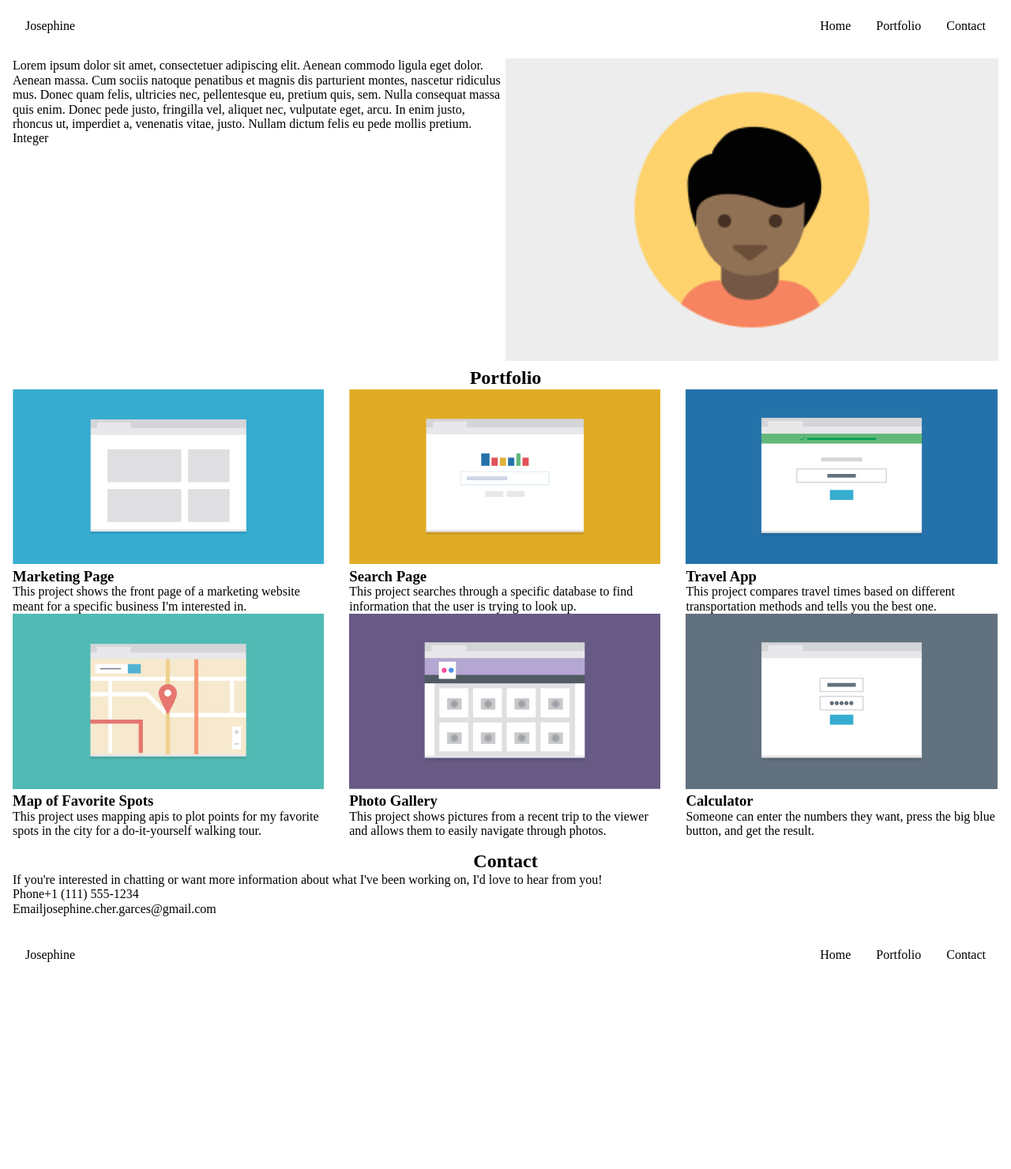
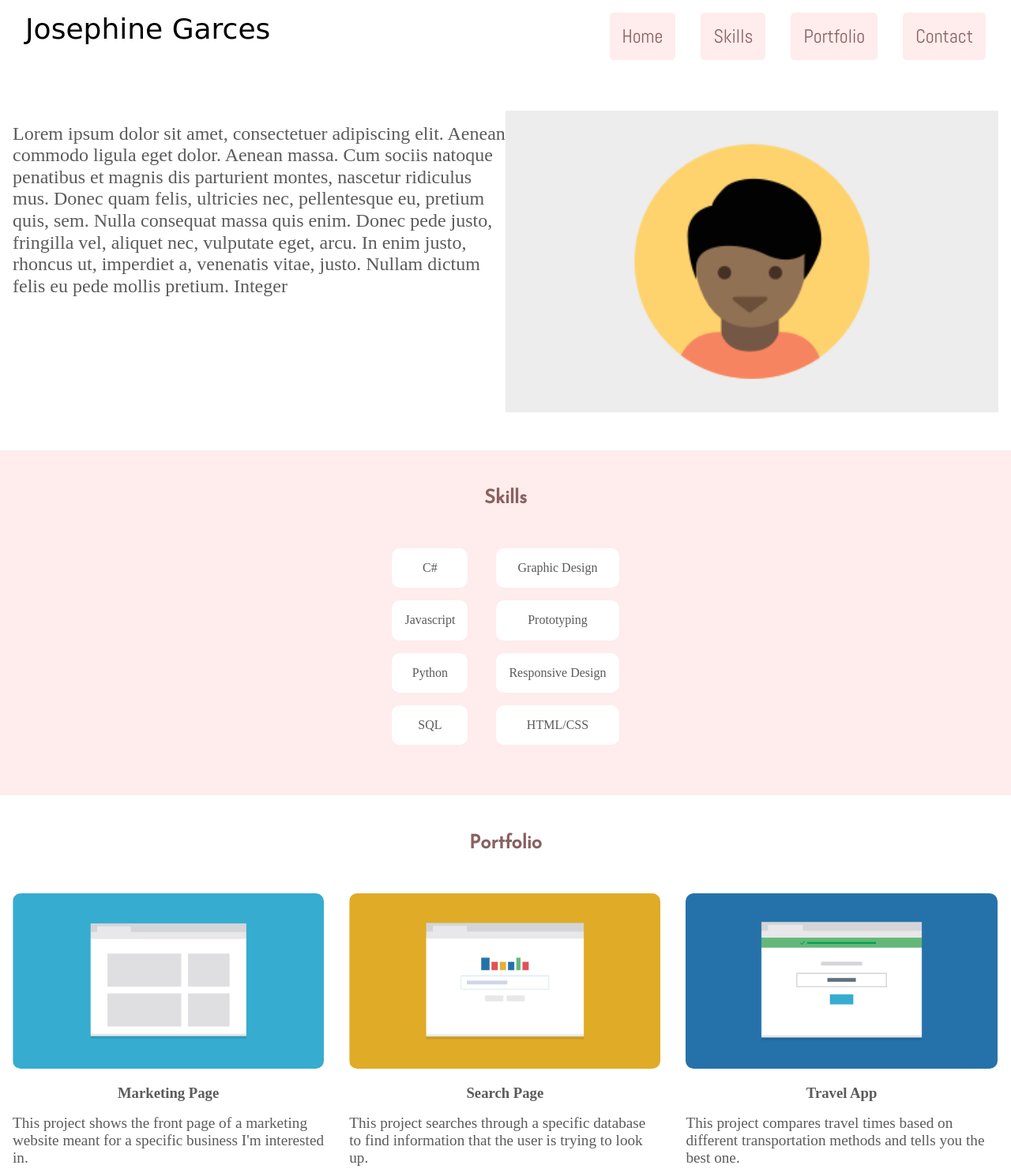
Before and after one commit to jogarces/FEWD-TD-Project-2, a plain HTML site: page index.html in a window 1280 px wide. Shown: the top 1480 px of the page at 79% size. Before the commit the page ends 1243 px from the top, so only its background shows below. Drawn offline with Linux system fonts and the light colour scheme; a web font is replaced by a local one.

Commit message:
Implemented new design and added Skills section

```diff
--- a/css/styles.css
+++ b/css/styles.css
@@ -1,5 +1,7 @@
+/*Imports*/
+@import url('https://fonts.googleapis.com/css?family=Abel|Jacques+Francois|Josefin+Sans|Megrim');
+
 /* Adjustments & Corrections */
-
 * {
     box-sizing: border-box;
     margin: 0;
@@ -16,7 +18,7 @@ main {
     display: block;
 }
 
-/* Layout */
+/* Styling */
 
 .wrapper {
     margin: auto;
@@ -24,8 +26,10 @@ main {
 
 #main-header,
 footer,
-.profile {
-    padding: .5em 1em;
+.profile,
+#Contact {
+    padding-left: 1em;
+    padding-right: 1em;
 }
 
 .section {
@@ -33,7 +37,7 @@ footer,
     text-align: center;
 }
 
-.container {
+.portfolio-container {
     width: 100%;
     font-size: 0;
 }
@@ -47,10 +51,6 @@ figure {
     font-size: initial;
 }
 
-#Contact {
-    padding: 1em;
-}
-
 .image {
     width: 100%;
     height: auto;
@@ -61,6 +61,23 @@ h2,
     text-align: center;
 }
 
+
+h2 {
+    font-family: 'Josefin Sans', sans-serif;
+    color: #8A6161;
+}
+
+.name {
+    font-family: 'Megrim', cursive;
+    font-size: 36px;
+}
+
+p,
+h3 {
+    font-family: 'Jacques Francois', serif;
+    color: #5B5B5B;
+}
+
 #footer-name {
     display: inline-block;
     padding: 1em;
@@ -68,17 +85,33 @@ h2,
 
 /* Header & Navigation */
 
-.nav-wrapper {
+.nav-wrapper,
+#Contact {
     text-align: center;
 }
 
-.nav-wrapper ul {
+.nav-wrapper ul,
+#Skills ul {
     padding: 0;
     list-style-type: none;
 }
 
-.nav-wrapper li {
-    padding: 1em;
+.skill-container {
+    text-align: center;
+}
+
+.nav-wrapper li,
+#Skills li {
+    padding: 1rem;
+}
+
+#Skills li {
+    background: #fff;
+    text-align: center;
+    font-family: 'Jacques Francois', serif;
+    color: #5B5B5B;
+    border-radius: 10px;
+    margin: 1rem;
 }
 
 #backToTop {
@@ -89,14 +122,53 @@ a,
 a:link,
 a:visited {
     text-decoration: none;
+    color: #000;
+}
+
+a:hover {
+    color: #8A6161;
 }
 
 #profile-img {
     max-width: 100%;
 }
 
+#profile-about {
+    padding-top: 1rem;
+}
+
 .nav-wrapper a:link {
-    color: black;
+    color: #000;
+}
+
+figure {
+    padding: 1rem;
+}
+
+figure img {
+    border-radius: 10px;
+}
+
+figure h3 {
+    padding: 1rem 0;
+    text-align: center;
+}
+
+#About,
+section:nth-child(even) {
+    background: #FFF;
+    padding-top: 3rem;
+    padding-bottom: 3rem;
+}
+
+section:nth-child(odd) {
+    background: #FFECEC;
+    padding-top: 3rem;
+    padding-bottom: 3rem;
+}
+
+section h2 {
+    padding-bottom: 2rem;
 }
 
 .clearfix::before,
@@ -104,6 +176,11 @@ a:visited {
     content: "";
     display: table;
     clear: both;
+}
+
+.contact-info {
+    padding-left: 1rem;
+    font-weight: 600;
 }
 
 #footer-nav {
@@ -114,9 +191,32 @@ a:visited {
     display: none;
 }
 
+footer a,
+footer a:visited {
+    font-family: 'Josefin Sans', sans-serif;
+    color: #8A6161;
+}
+
 #backToTop {
     display: inline-block;
     float: right;
+}
+
+#main-header li:not(.name) {
+    background: #FFECEC;
+    border-radius: 5px;
+    margin: 1rem;
+}
+
+#main-header li:not(.name) a {
+    font-family: 'Abel', sans-serif;
+    color: #8A6161;
+    font-size: 1.5rem;
+}
+
+
+footer {
+    background: #FFECEC;
 }
 
 /* Media Queries & Responsive*/
@@ -139,11 +239,21 @@ a:visited {
         float: left;
         vertical-align: top;
         width: 50%;
+        font-size: 1.2rem;
+    }
+
+    .skill-list {
+        display: inline-block;
     }
 
     #Portfolio figure {
         display: inline-block;
         width: 50%;
+    }
+
+    #Contact p {
+        padding-left: 15rem;
+        padding-right: 15rem;
     }
 
     #footer-nav {
@@ -175,7 +285,21 @@ a:visited {
         display: block;
     }
 
+    #profile-about {
+        font-size: 1.5rem;
+    }
+
     #Portfolio figure {
         width: 33.3%;
     }
+
+    figure p {
+        font-size: 1.2rem;
+    }
+
+    #Contact p {
+        padding-left: 15rem;
+        padding-right: 15rem;
+    }
+
 }
--- a/index.html
+++ b/index.html
@@ -15,15 +15,16 @@
 
                 <nav class="nav-wrapper">
                     <ul>
-                        <li class="name"><a href="/">Josephine</a></li>
-                        <li><a href="/">Home</a></li>
+                        <li class="name"><a href="index.html">Josephine Garces</a></li>
+                        <li><a href="index.html">Home</a></li>
+                        <li><a href="#Skills">Skills</a></li>
                         <li><a href="#Portfolio">Portfolio</a></li>
                         <li><a href="#Contact">Contact</a></li>
                     </ul>
                 </nav>
             </div>
 
-            <div class="profile clearfix">
+            <div id="About" class="profile clearfix">
                 <img id="profile-img" class="image" src="images/responsive-layout-profile.png">
 
                 <p id="profile-about" class="">
@@ -34,9 +35,27 @@
         </header>
 
         <main>
+            <section id="Skills">
+                <h2>Skills</h2>
+                <div class="skill-container">
+                    <ul id="Languages" class="skill-list">
+                        <li>C#</li>
+                        <li>Javascript</li>
+                        <li>Python</li>
+                         <li>SQL</li>
+                    </ul>
+                    <ul id="Tools" class="skill-list">
+                        <li>Graphic Design</li>
+                        <li>Prototyping</li>
+                        <li>Responsive Design</li>
+                        <li>HTML/CSS</li>
+                    </ul>
+                </div>
+            </section>
+
             <section id="Portfolio">
                 <h2>Portfolio</h2>
-                <div class="container">
+                <div class="portfolio-container">
                     <figure>
                         <img class="image" src="images/portfolio-1.png">
                         <figcaption>
@@ -86,24 +105,25 @@
             <section id="Contact">
                 <h2>Contact</h2>
 
-                <p>If you're interested in chatting or want more information about what I've been working on, I'd love to hear from you!</p>
+                <p>If you're interested in chatting or want more information about what I've been working on, I'd love to hear from you!<br><br><br>
 
-                <p>Phone<span class="contact-info">+1 (111) 555-1234</span><br>
-                    Email<span class="contact-info">josephine.cher.garces@gmail.com</span>
+                    Phone<span class="contact-info">+1 (111) 555-1234</span><br><br>
+                    Email<span class="contact-info">email@yoursite.com</span>
                 </p>
 
             </section>
         </main>
 
         <footer class="clearfix">
-            <span id="footer-name">Josephine</span>
+            <span id="footer-name"><a href="index.html">Josephine</a></span>
 
             <div id="footer-nav">
                 <span id="backToTop"><a href="#main-header">Back to Top</a></span>
 
                 <nav class="nav-wrapper">
                     <ul>
-                        <li><a href="/">Home</a></li>
+                        <li><a href="index.html">Home</a></li>
+                        <li><a href="#Skills">Skills</a></li>
                         <li><a href="#Portfolio">Portfolio</a></li>
                         <li><a href="#Contact">Contact</a></li>
                     </ul>
```
